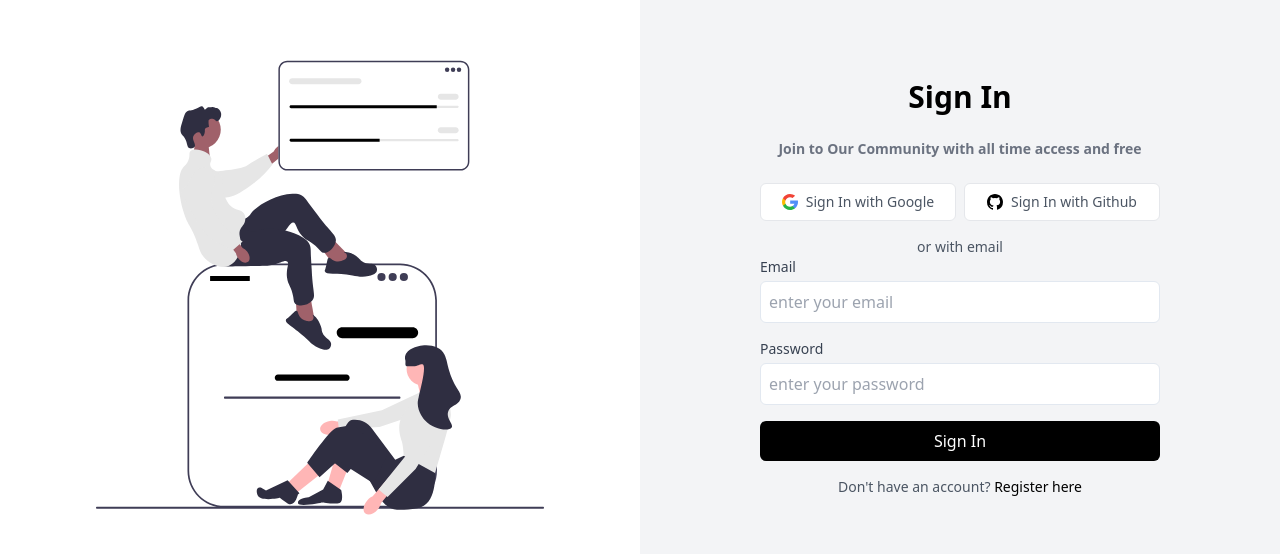
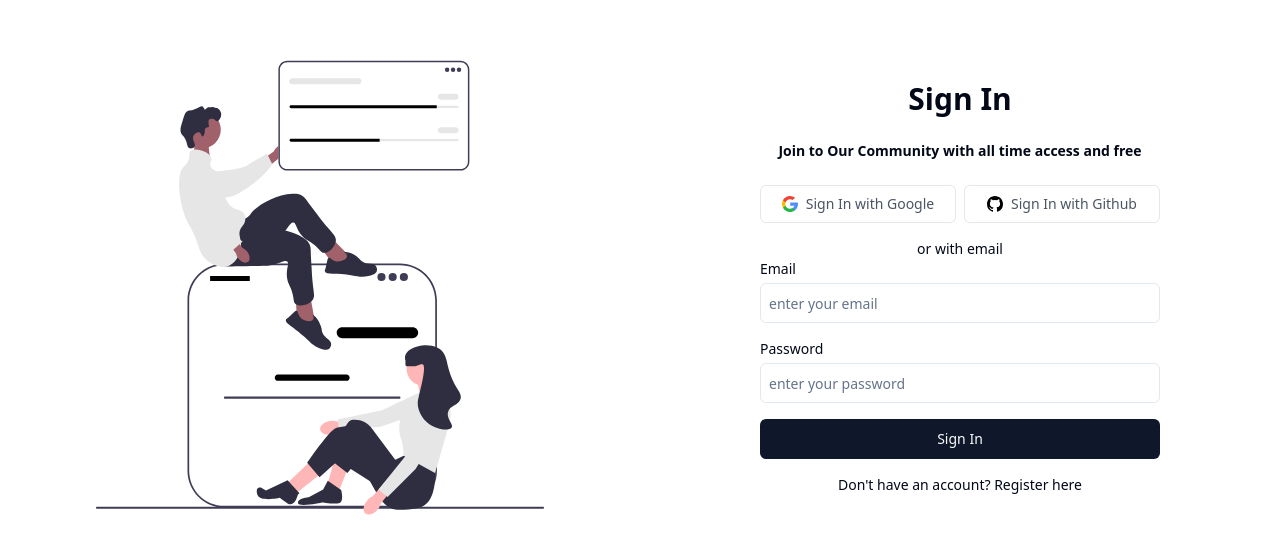
Before and after one commit to meinjam/react-tw-ts-admin, a React (Vite) app: page /login in a window 1280 px wide. Shown: the part 112-666 px from the top of the page. Built offline with nearby package versions, Linux system fonts and the light colour scheme.

Commit message:
some dark/light changes

```diff
--- a/src/components/loginRegister/LeftPanel.Component.tsx
+++ b/src/components/loginRegister/LeftPanel.Component.tsx
@@ -1,6 +1,6 @@
 const LeftPanel = () => {
   return (
-    <div className='hidden lg:flex items-center justify-center flex-1 bg-white text-black'>
+    <div className='hidden lg:flex items-center justify-center flex-1 bg-white'>
       <div className='max-w-md text-center'>
         <SvgFile />
       </div>
--- a/src/components/loginRegister/LoginForm.Component.tsx
+++ b/src/components/loginRegister/LoginForm.Component.tsx
@@ -1,6 +1,8 @@
 import { useState } from 'react';
 import { Link } from 'react-router-dom';
-import { useAuth } from '../../context/AuthContext';
+import { useAuth } from '@/context/AuthContext';
+import { Input } from '@/components/ui/input';
+import { Button } from '@/components/ui/button';
 
 interface LoginDataType {
   email: string;
@@ -48,46 +50,43 @@
     <>
       <form className='space-y-4' onSubmit={handleSubmit}>
         <div>
-          <label htmlFor='email' className='block text-sm font-medium text-gray-700'>
+          <label htmlFor='email' className='block text-sm font-medium'>
             Email
           </label>
-          <input
+          <Input
             value={data.email}
             onChange={handleInput}
             type='text'
             id='email'
             name='email'
             placeholder='enter your email'
-            className='mt-1 p-2 w-full border rounded-md focus:border-gray-200 focus:outline-none focus:ring-2 focus:ring-offset-2 focus:ring-gray-300 transition-colors duration-300'
+            className='mt-1 p-2'
           />
         </div>
         <div>
-          <label htmlFor='password' className='block text-sm font-medium text-gray-700'>
+          <label htmlFor='password' className='block text-sm font-medium'>
             Password
           </label>
-          <input
+          <Input
             value={data.password}
             onChange={handleInput}
             type='password'
             id='password'
             name='password'
             placeholder='enter your password'
-            className='mt-1 p-2 w-full border rounded-md focus:border-gray-200 focus:outline-none focus:ring-2 focus:ring-offset-2 focus:ring-gray-300 transition-colors duration-300'
+            className='mt-1 p-2'
           />
         </div>
         <div>
-          <button
-            type='submit'
-            className='w-full bg-black text-white p-2 rounded-md hover:bg-gray-800 focus:bg-black focus:outline-none focus:ring-2 focus:ring-offset-2 focus:ring-gray-900 transition-colors duration-300'
-          >
+          <Button type='submit' className='w-full'>
             Sign In
-          </button>
+          </Button>
         </div>
       </form>
-      <div className='mt-4 text-sm text-gray-600 text-center'>
+      <div className='mt-4 text-sm text-center'>
         <p>
           Don't have an account?{' '}
-          <Link to='/register' className='text-black hover:underline'>
+          <Link to='/register' className='hover:underline'>
             Register here
           </Link>
         </p>
--- a/src/components/loginRegister/RegisterForm.Component.tsx
+++ b/src/components/loginRegister/RegisterForm.Component.tsx
@@ -1,6 +1,8 @@
 import { useState } from 'react';
 import { Link } from 'react-router-dom';
-import { useAuth } from '../../context/AuthContext';
+import { useAuth } from '@/context/AuthContext';
+import { Input } from '@/components/ui/input';
+import { Button } from '@/components/ui/button';
 
 interface RegisterDataType {
   username: string;
@@ -50,60 +52,57 @@
     <>
       <form onSubmit={handleSubmit} className='space-y-4'>
         <div>
-          <label htmlFor='username' className='block text-sm font-medium text-gray-700'>
+          <label htmlFor='username' className='block text-sm font-medium'>
             Username
           </label>
-          <input
+          <Input
             value={data.username}
             onChange={handleInput}
             type='text'
             id='username'
             name='username'
             placeholder='enter your username'
-            className='mt-1 p-2 w-full border rounded-md focus:border-gray-200 focus:outline-none focus:ring-2 focus:ring-offset-2 focus:ring-gray-300 transition-colors duration-300'
+            className='mt-1 p-2'
           />
         </div>
         <div>
-          <label htmlFor='email' className='block text-sm font-medium text-gray-700'>
+          <label htmlFor='email' className='block text-sm font-medium'>
             Email
           </label>
-          <input
+          <Input
             value={data.email}
             onChange={handleInput}
             type='text'
             id='email'
             name='email'
             placeholder='enter your email'
-            className='mt-1 p-2 w-full border rounded-md focus:border-gray-200 focus:outline-none focus:ring-2 focus:ring-offset-2 focus:ring-gray-300 transition-colors duration-300'
+            className='mt-1 p-2'
           />
         </div>
         <div>
           <label htmlFor='password' className='block text-sm font-medium text-gray-700'>
             Password
           </label>
-          <input
+          <Input
             value={data.password}
             onChange={handleInput}
             type='password'
             id='password'
             name='password'
             placeholder='enter your password'
-            className='mt-1 p-2 w-full border rounded-md focus:border-gray-200 focus:outline-none focus:ring-2 focus:ring-offset-2 focus:ring-gray-300 transition-colors duration-300'
+            className='mt-1 p-2'
           />
         </div>
         <div>
-          <button
-            type='submit'
-            className='w-full bg-black text-white p-2 rounded-md hover:bg-gray-800 focus:outline-none focus:bg-black focus:ring-2 focus:ring-offset-2 focus:ring-gray-900 transition-colors duration-300'
-          >
+          <Button type='submit' className='w-full'>
             Sign Up
-          </button>
+          </Button>
         </div>
       </form>
-      <div className='mt-4 text-sm text-gray-600 text-center'>
+      <div className='mt-4 text-sm text-center'>
         <p>
           Already have an account?{' '}
-          <Link to='/login' className='text-black hover:underline'>
+          <Link to='/login' className='hover:underline'>
             Login here
           </Link>
         </p>
--- a/src/components/loginRegister/SocialLogins.Component.tsx
+++ b/src/components/loginRegister/SocialLogins.Component.tsx
@@ -5,10 +5,8 @@
 const SocialLogins = ({ title }: SocialLoginsType) => {
   return (
     <>
-      <h1 className='text-3xl font-semibold mb-6 text-black text-center'>{title}</h1>
-      <h1 className='text-sm font-semibold mb-6 text-gray-500 text-center'>
-        Join to Our Community with all time access and free
-      </h1>
+      <h1 className='text-3xl font-semibold mb-6 text-center'>{title}</h1>
+      <h1 className='text-sm font-semibold mb-6 text-center'>Join to Our Community with all time access and free</h1>
       <div className='mt-4 flex flex-col lg:flex-row items-center justify-between'>
         <div className='w-full lg:w-1/2 mb-2 lg:mb-0'>
           <button
@@ -29,7 +27,7 @@
           </button>
         </div>
       </div>
-      <div className='mt-4 text-sm text-gray-600 text-center'>
+      <div className='mt-4 text-sm text-center'>
         <p>or with email</p>
       </div>
     </>
--- /dev/null
+++ b/src/components/ui/input.tsx
@@ -0,0 +1,25 @@
+import * as React from "react"
+
+import { cn } from "@/lib/cn"
+
+export interface InputProps
+  extends React.InputHTMLAttributes<HTMLInputElement> {}
+
+const Input = React.forwardRef<HTMLInputElement, InputProps>(
+  ({ className, type, ...props }, ref) => {
+    return (
+      <input
+        type={type}
+        className={cn(
+          "flex h-10 w-full rounded-md border border-input bg-background px-3 py-2 text-sm ring-offset-background file:border-0 file:bg-transparent file:text-sm file:font-medium placeholder:text-muted-foreground focus-visible:outline-none focus-visible:ring-2 focus-visible:ring-ring focus-visible:ring-offset-2 disabled:cursor-not-allowed disabled:opacity-50",
+          className
+        )}
+        ref={ref}
+        {...props}
+      />
+    )
+  }
+)
+Input.displayName = "Input"
+
+export { Input }
--- a/src/pages/Login.Page.tsx
+++ b/src/pages/Login.Page.tsx
@@ -3,7 +3,7 @@
 
 const Login = () => {
   return (
-    <div className='w-full bg-gray-100 lg:w-1/2 flex items-center justify-center'>
+    <div className='w-full lg:w-1/2 flex items-center justify-center'>
       <div className='max-w-md w-full p-6'>
         {/* Social logins */}
         <SocialLogins title='Sign In' />
--- a/src/pages/Register.Page.tsx
+++ b/src/pages/Register.Page.tsx
@@ -3,7 +3,7 @@
 
 const Register = () => {
   return (
-    <div className='w-full bg-gray-100 lg:w-1/2 flex items-center justify-center'>
+    <div className='w-full lg:w-1/2 flex items-center justify-center'>
       <div className='max-w-md w-full p-6'>
         {/* Social logins */}
         <SocialLogins title='Sign Up' />
```
